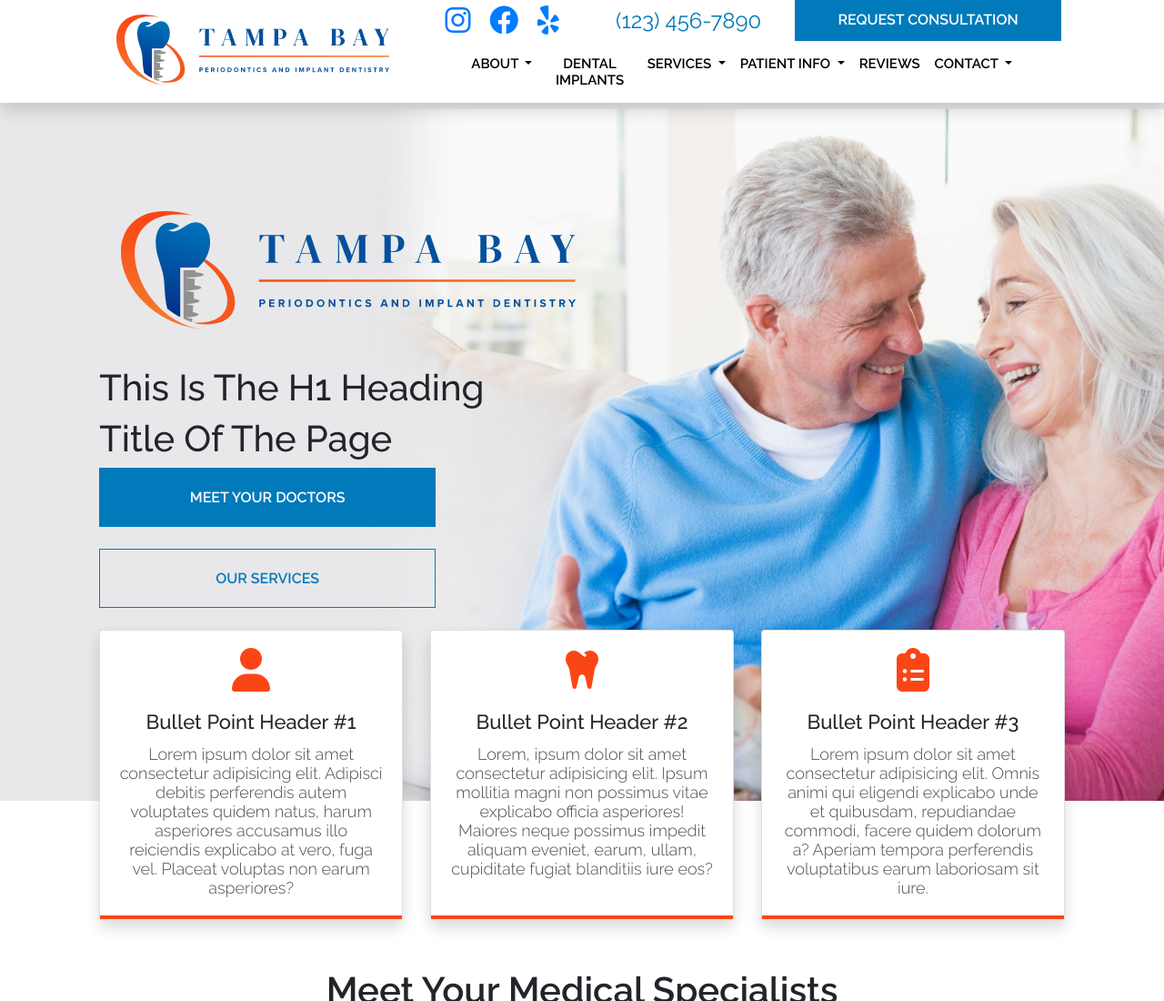
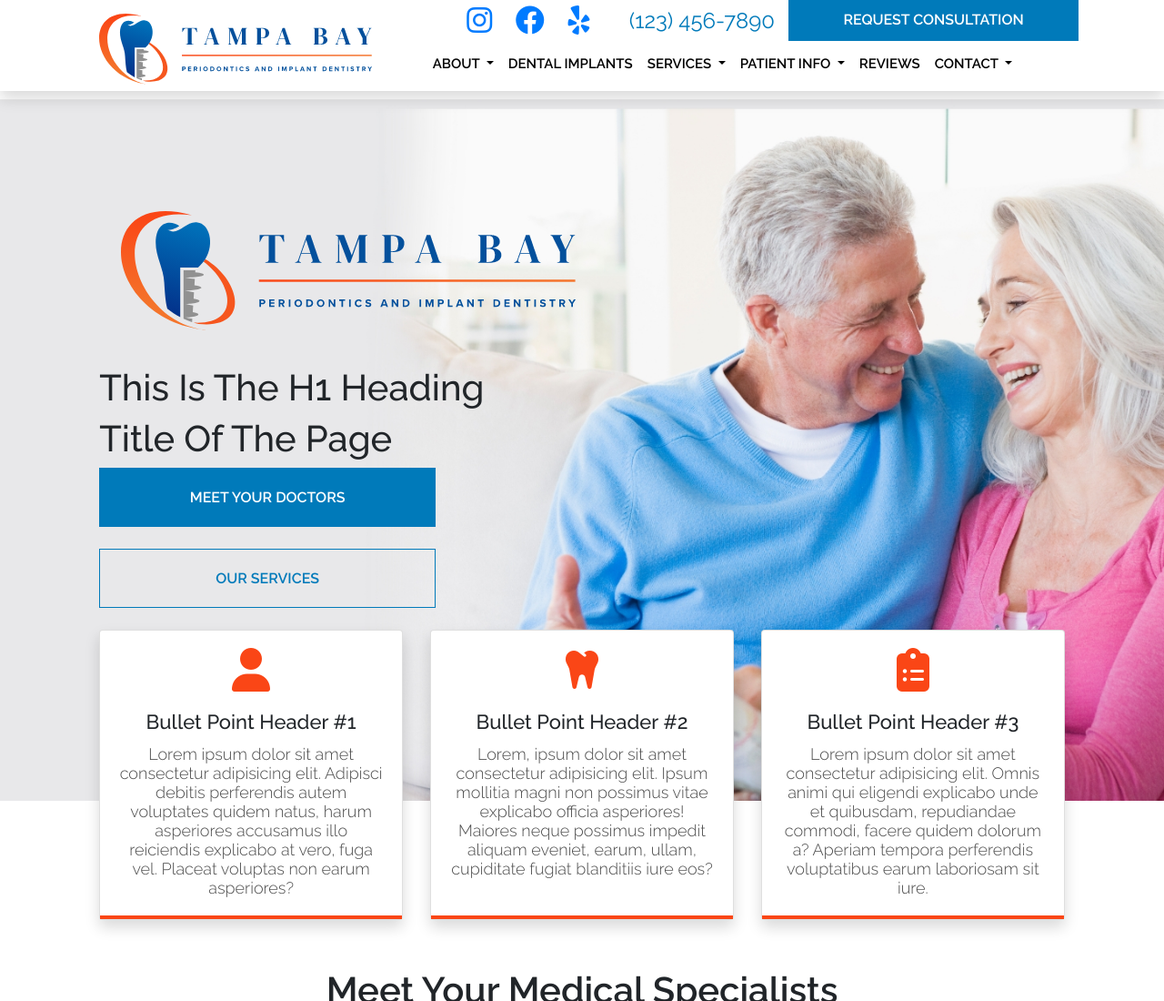
Before and after one commit to samlucchese/Interview-project, a plain HTML site: page index.html in a window 1280 px wide. Shown: the top 1100 px of the page at 91% size. Drawn offline with nearby package versions, Linux system fonts and the light colour scheme.

Commit message:
Adjust nav columns

```diff
--- a/index.html
+++ b/index.html
@@ -63,29 +63,29 @@
     <header>
         <div class="nav-menu fixed-top">
 
-            <div class="bg-white  shadow" style="padding-left: 10%; padding-right: 10%;">
+            <div class="bg-white  shadow" style="">
 
                 <div class="row">
-
-                    <div class="col-sm-4 ">
+                    <span class="col-sm-1"></span>
+                    <div class="col-sm-3 ">
 
                         <a href="index.html" class="navbar-brand"></a>
 
                     </div>
 
 
-                    <div class="col-sm-8">
+                    <div class="col-sm-7">
                         <div class="row align-items-center">
 
-
+                            <span class="col-1"></span>
                             <div class="col-sm-3 icons">
                                 <div class="d-flex  justify-content-around">
-                                    <a href="#instagram"><i class="fa-brands fa-instagram fa-2x"></i></a>
+                                    <a href="#instagram"><i class="fa-brands fa-instagram fa-2x "></i></a>
                                     <a href="#facebook"><i class="fa-brands fa-facebook fa-2x"></i></a>
                                     <a href="#linkedin"><i class="fa-brands fa-yelp fa-2x"></i></a>
                                 </div>
                             </div>
-                            <div class="col-sm-4 phone-num">(123) 456-7890</div>
+                            <div class="col-sm-3 phone-num">(123) 456-7890</div>
                             <div class="col-sm-5 consultation ">
                                 <a class="align-items-center text-white" href="#consultation">
                                     REQUEST
@@ -170,49 +170,17 @@
                                 </nav>
                             </div>
 
-                            <!--
-                            <nav class=" navbar navbar-expand-sm">
-                                <button class=" navbar-toggler" type="button" data-toggle="collapse" data-target="#1"
-                                    aria-controls="1" aria-expanded="false" aria-label="Toggle navigation">
-                                    <span class="navbar-toggler-icon"></span>
-                                </button>
-                                <div class="collapse navbar-collapse mynav" id="#1">
-
-
-                                    <ul class="navbar-nav mynav">
-                                        <li class="nav-item">
-                                            <a class="nav-link" href="#!">ABOUT </a>
-                                        </li>
-                                        <li class="nav-item nav-fill">
-                                            <a class="nav-link" href="#!" ">DENTAL
-                                                    IMPLANTS</a>
-                                            </li>
-                                            <li class=" nav-item">
-                                                <a class="nav-link " href="#!">SERVICES</a>
-                                        </li>
-                                        <li class="nav-item">
-                                            <a class="nav-link" href="#!">PATIENT INFO</a>
-                                        </li>
-                                        <li class="nav-item">
-                                            <a class="nav-link" href="#!">REVIEWS</a>
-                                        </li>
-                                        <li class="nav-item">
-                                            <a class="nav-link" href="#!">CONTACT</a>
-                                        </li>
-                                    </ul>
-
-
-                                </div>
-                            </nav>
-                        </div> -->
 
                         </div>
 
+                    </div>
+                    <span class="col-sm-1"></span>
 
 
-                    </div>
+
                 </div>
             </div>
+        </div>
 
 
 
```
